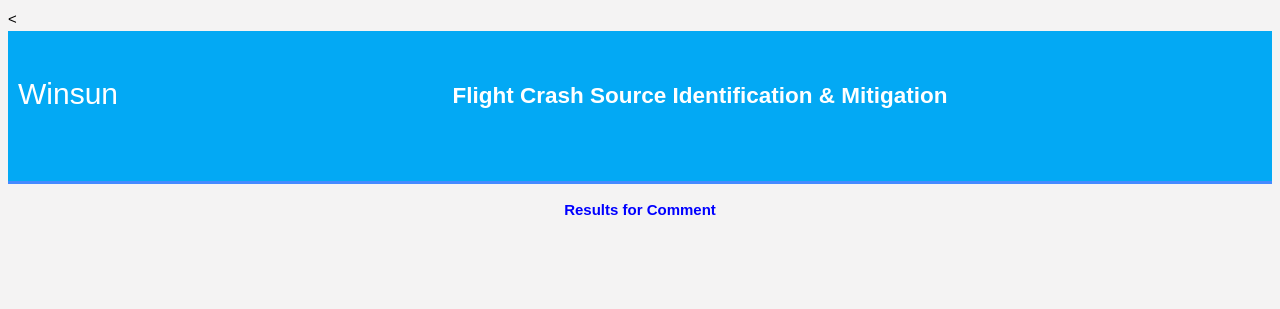
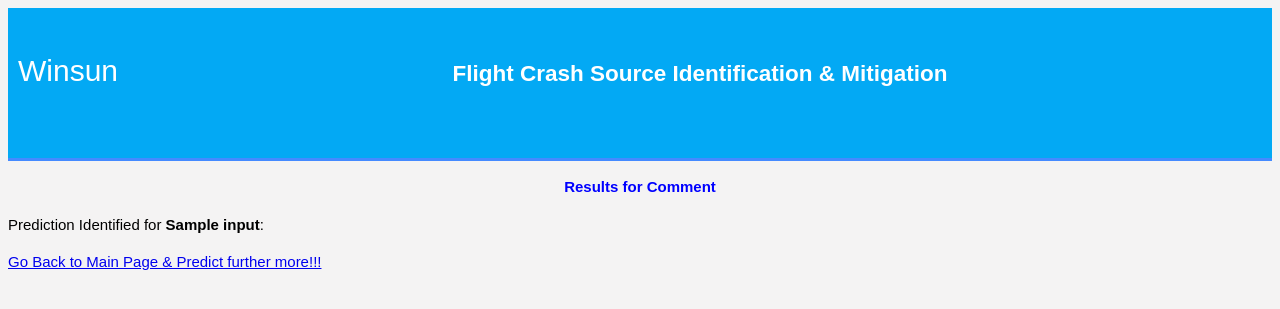
Before and after one commit to humerasharief/deploy_fra, a Flask app: template templates/result.html in a window 1280 px wide. Shown: the top 309 px of the page. Run offline with Flask 2, Linux system fonts and the light colour scheme; the template is opened without the code that fills it: most values are stand-ins (such as "Sample title", 1, 10 or a date in 2020).

Commit message:
Update result.html

```diff
--- a/templates/result.html
+++ b/templates/result.html
@@ -2,7 +2,7 @@
 <html>
 <head>
 	<title></title>
-    <<link rel="stylesheet" type="text/css" href="../static/css/styles.css">
+    <link rel="stylesheet" type="text/css" href="../static/css/styles.css">
 </head>
 <body>
 
@@ -19,7 +19,7 @@
 	<div class="results">
 
 
-
+	<p>Prediction Identified for <b>{{input}}</b>: </p>
 	{% if prediction == "pilot_issue"%}
 	<h2 style="color:red;">Its a pilot Issue!!!</h2>
 	{% elif  prediction == "environment_issue"%}
@@ -28,7 +28,7 @@
 	<h2 style="color:blue;">Its a Flight Issue!!!</h2>
 	{% endif %}
 
+	<a href="{{ url_for('home') }}">Go Back to Main Page & Predict further more!!!</a>
 	</div>
-
 </body>
 </html>
```
